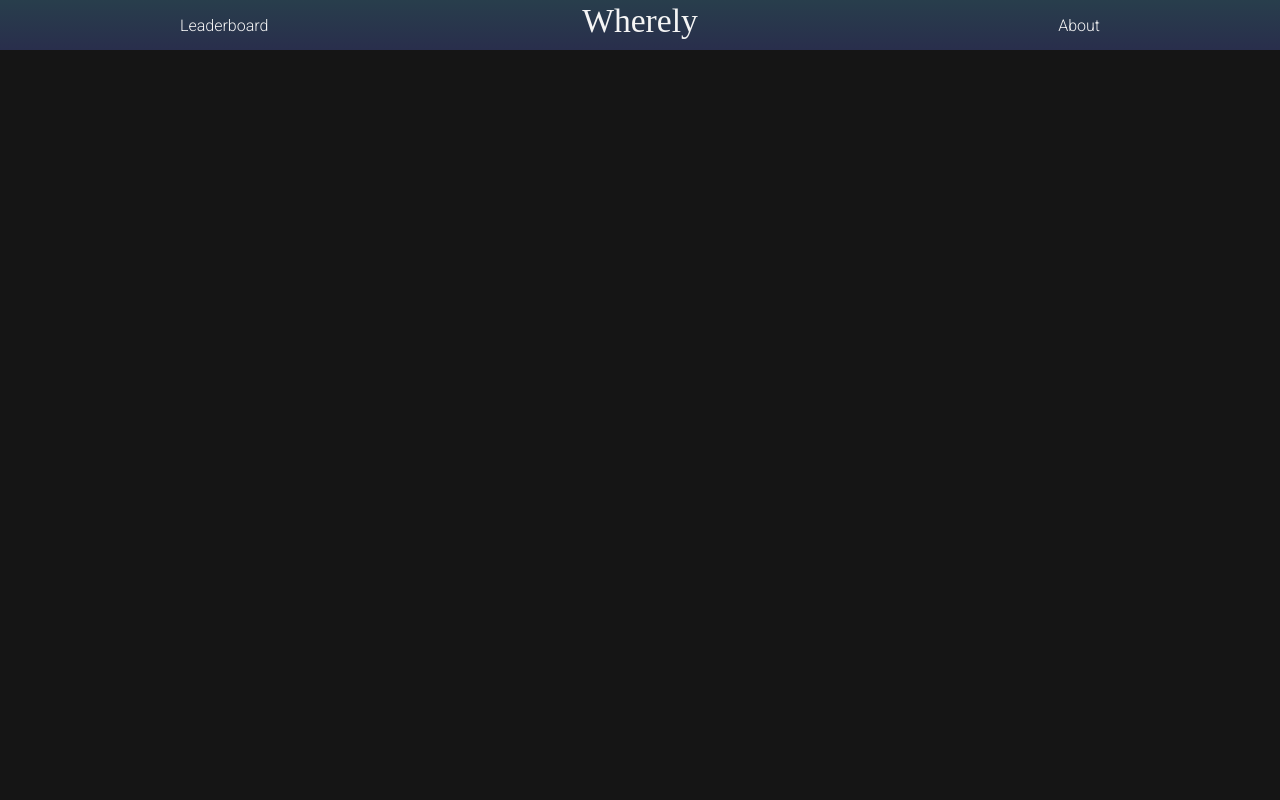
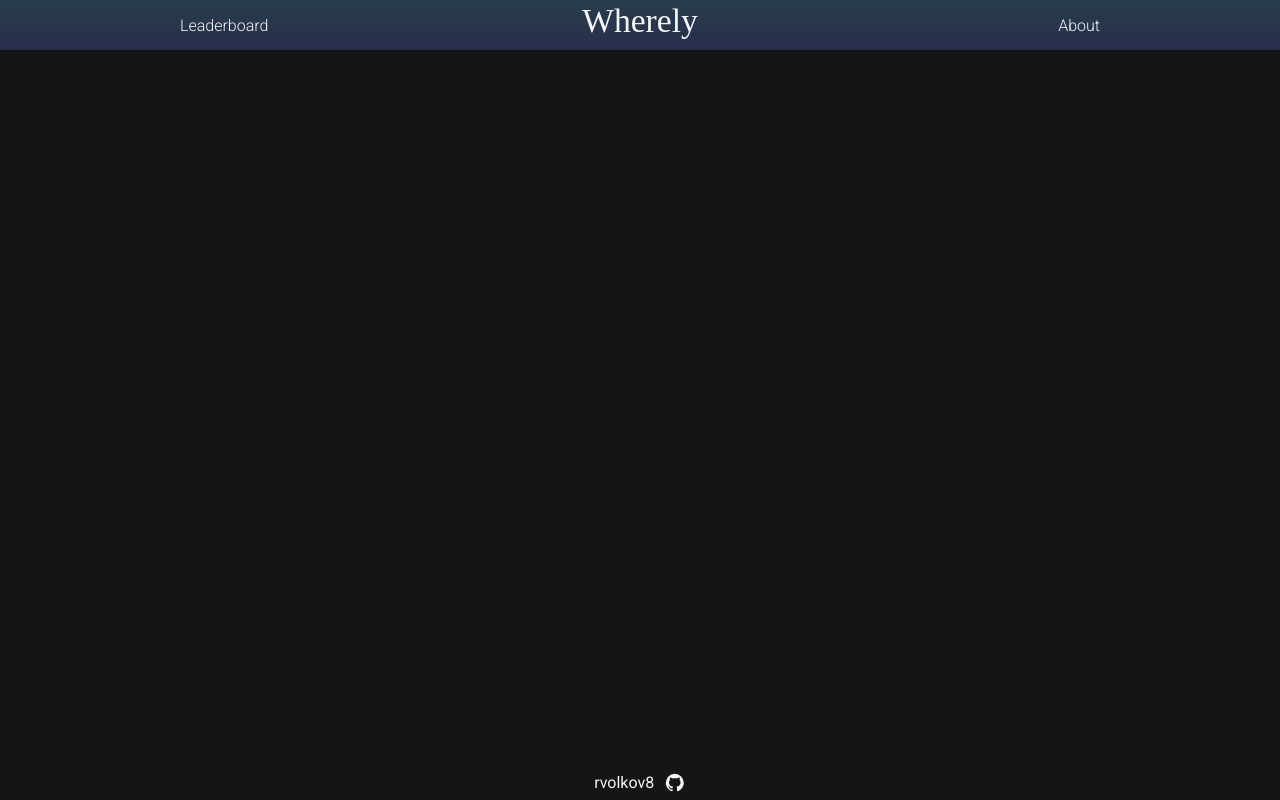
Before and after one commit to rvolkov8/project-wherely, a React (Create React App) app: page / in a window 1280 px wide. Built offline with nearby package versions, Linux system fonts and the light colour scheme; a web font is replaced by a local one.

Commit message:
Add Footer component structure and styling

```diff
--- a/package.json
+++ b/package.json
@@ -3,6 +3,8 @@
   "version": "0.1.0",
   "private": true,
   "dependencies": {
+    "@mdi/js": "^7.2.96",
+    "@mdi/react": "^1.6.1",
     "@testing-library/jest-dom": "^5.16.5",
     "@testing-library/react": "^13.4.0",
     "@testing-library/user-event": "^14.4.3",
--- a/src/components/App.js
+++ b/src/components/App.js
@@ -1,9 +1,11 @@
 import Header from './header/Header';
+import Footer from './footer/Footer';
 
 function App() {
   return (
     <>
       <Header />
+      <Footer />
     </>
   );
 }
--- a/src/components/footer/Footer.js
+++ b/src/components/footer/Footer.js
@@ -0,0 +1,11 @@
+import Github from './Github';
+
+const Footer = () => {
+  return (
+    <div className="footer">
+      <Github />
+    </div>
+  );
+};
+
+export default Footer;
--- a/src/components/footer/Github.js
+++ b/src/components/footer/Github.js
@@ -0,0 +1,24 @@
+import Icon from '@mdi/react';
+import { mdiGithub } from '@mdi/js';
+
+const Github = () => {
+  return (
+    <div className="github">
+      <a
+        href="https://github.com/rvolkov8"
+        target="_blank"
+        rel="noopener noreferrer"
+      >
+        rvolkov8
+        <Icon
+          className="github-icon"
+          path={mdiGithub}
+          size={0.9}
+          color="#f5f5f5"
+        />
+      </a>
+    </div>
+  );
+};
+
+export default Github;
--- a/src/styles/footer/Footer.css
+++ b/src/styles/footer/Footer.css
@@ -0,0 +1,9 @@
+.footer {
+  position: sticky;
+  bottom: 0;
+  grid-row: 3 / 4;
+  background: var(--black);
+  display: flex;
+  justify-content: center;
+  align-items: center;
+}
--- a/src/styles/footer/Github.css
+++ b/src/styles/footer/Github.css
@@ -0,0 +1,8 @@
+.github > a {
+  display: flex;
+  align-items: center;
+  gap: 10px;
+  text-decoration: none;
+  color: var(--white);
+  cursor: pointer;
+}
```
Also changed, not shown: 1 other file (tests, documents, lock files or other folders).
